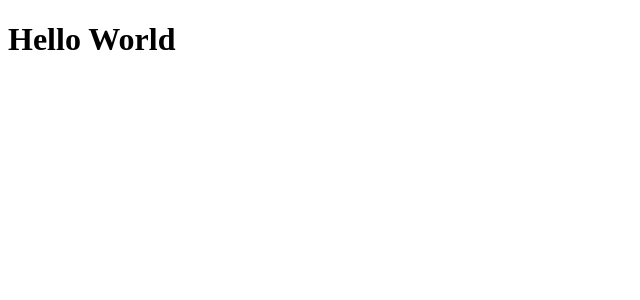
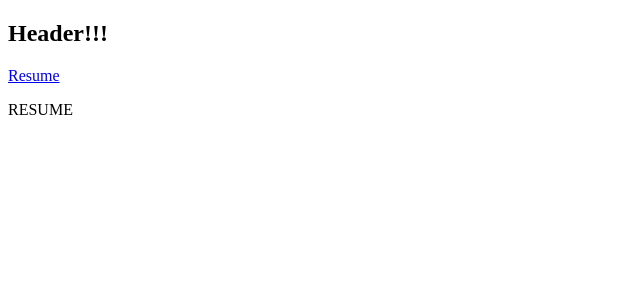
Before and after one commit to hannahriley33/Portfolio, a React app: page /resume in a window 1280 px wide. Shown: the top 300 px of the page, without its empty margins (0-640 px from the left). Built offline with nearby package versions, Linux system fonts and the light colour scheme.

Commit message:
added frame of resume component

```diff
--- a/src/components/App/App.jsx
+++ b/src/components/App/App.jsx
@@ -1,5 +1,22 @@
 import React from 'react';
+import {
+  BrowserRouter as Router,
+  Switch,
+  Route
+} from 'react-router-dom';
+import Header from '../Header/Header';
+import Resume from '../Resume/Resume.jsx';
 
 export default function App() {
-  return <h1>Hello World</h1>;
+
+  return (
+    <>
+      <Router>
+        <Header />
+        <Switch>
+          <Route path="/resume" component={Resume} />
+        </Switch>
+      </Router>
+    </>
+  );
 }
--- a/src/components/Header/Header.jsx
+++ b/src/components/Header/Header.jsx
@@ -1,10 +1,12 @@
 import React from 'react';
+import { Link } from 'react-router-dom';
 
 const Header = () => {
 
   return (
     <section>
       <h1>Header!!!</h1>
+      <Link to="/resume"><p>Resume</p></Link>
     </section>
   );
 };
--- /dev/null
+++ b/src/components/Resume/Resume.jsx
@@ -0,0 +1,12 @@
+import React from 'react';
+
+const Resume = () => {
+
+  return (
+    <div>
+      <p>RESUME</p>
+    </div>
+  );
+};
+
+export default Resume;
```
